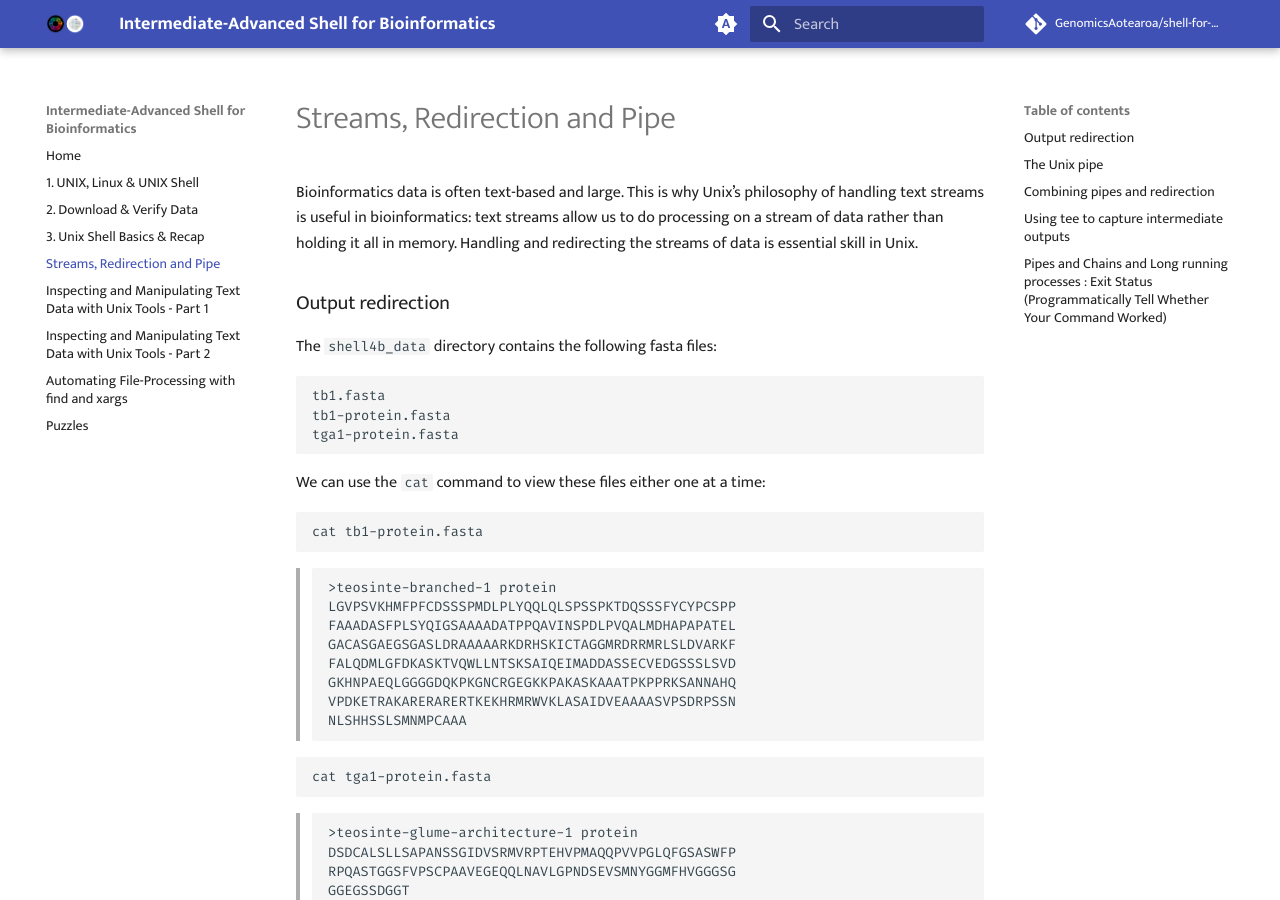
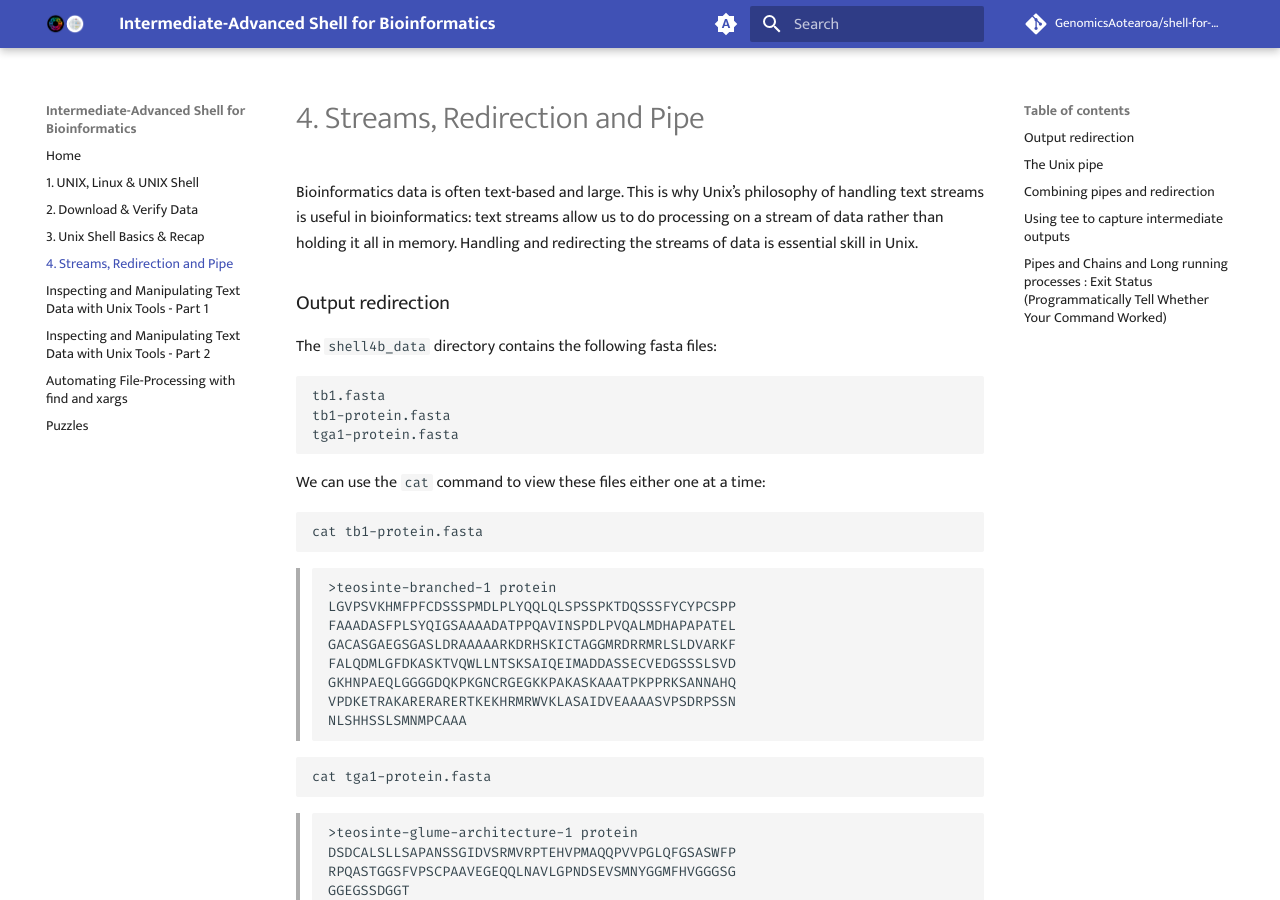
Before and after one commit to GenomicsAotearoa/shell-for-bioinformatics, an MkDocs documentation site: the page built from docs/3_streams_red_pipe.md, in a window 1280 px wide and 900 px high. Built offline with MkDocs 1.6.1 and Material for MkDocs 9.7.7, drawn with Linux system fonts in a browser that asks for light colours; comment, search, counter and statistics services are not loaded; the version menu is left out.

Commit message:
add a number to title

```diff
--- a/docs/3_streams_red_pipe.md
+++ b/docs/3_streams_red_pipe.md
@@ -1,4 +1,4 @@
-# Streams, Redirection and Pipe
+# 4. Streams, Redirection and Pipe
 
 Bioinformatics data is often text-based and large. This is why Unix’s philosophy of handling text streams is useful in bioinformatics: text streams allow us to do processing on a stream of data rather than holding it all in memory. Handling and redirecting the streams of data is essential skill in Unix.
 
```
